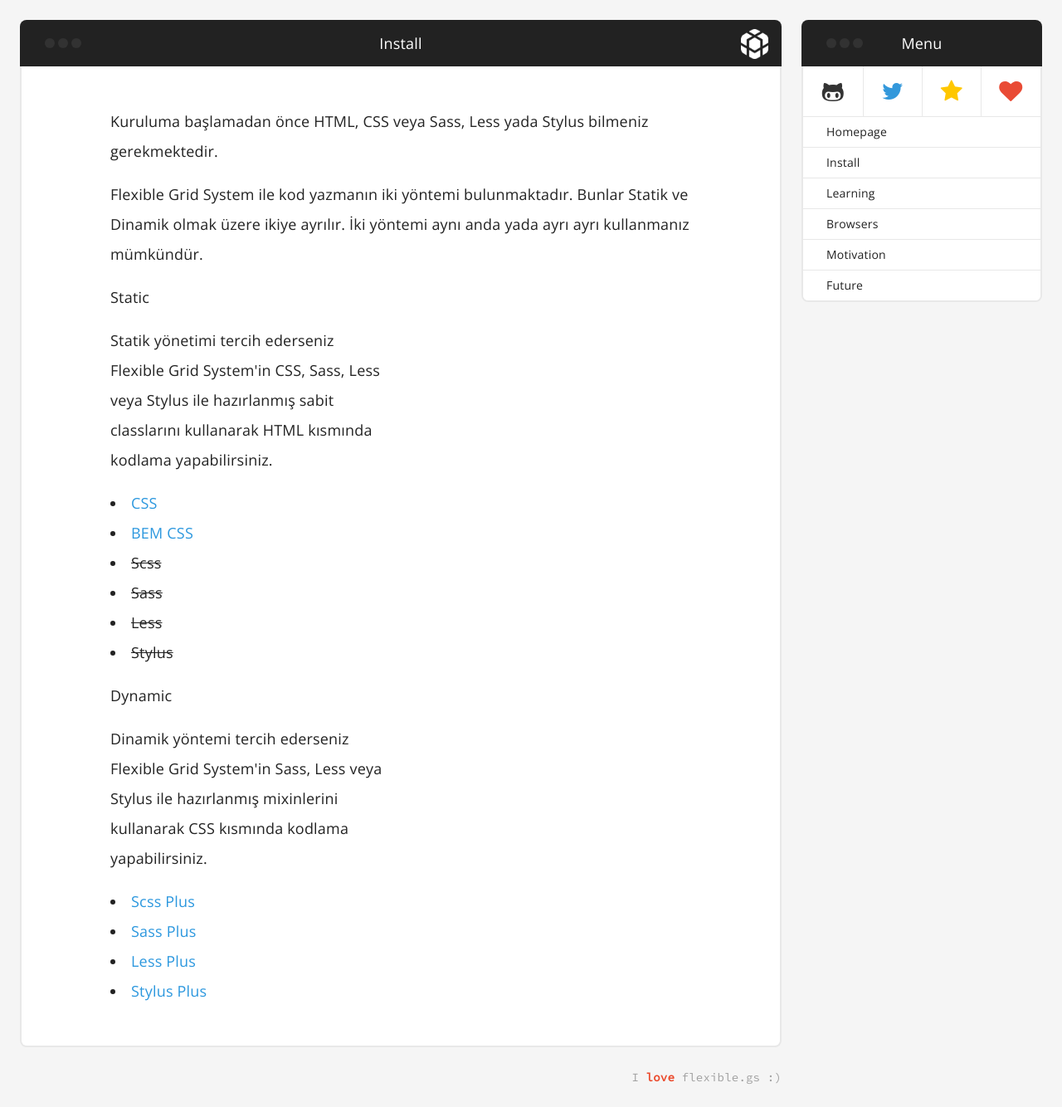
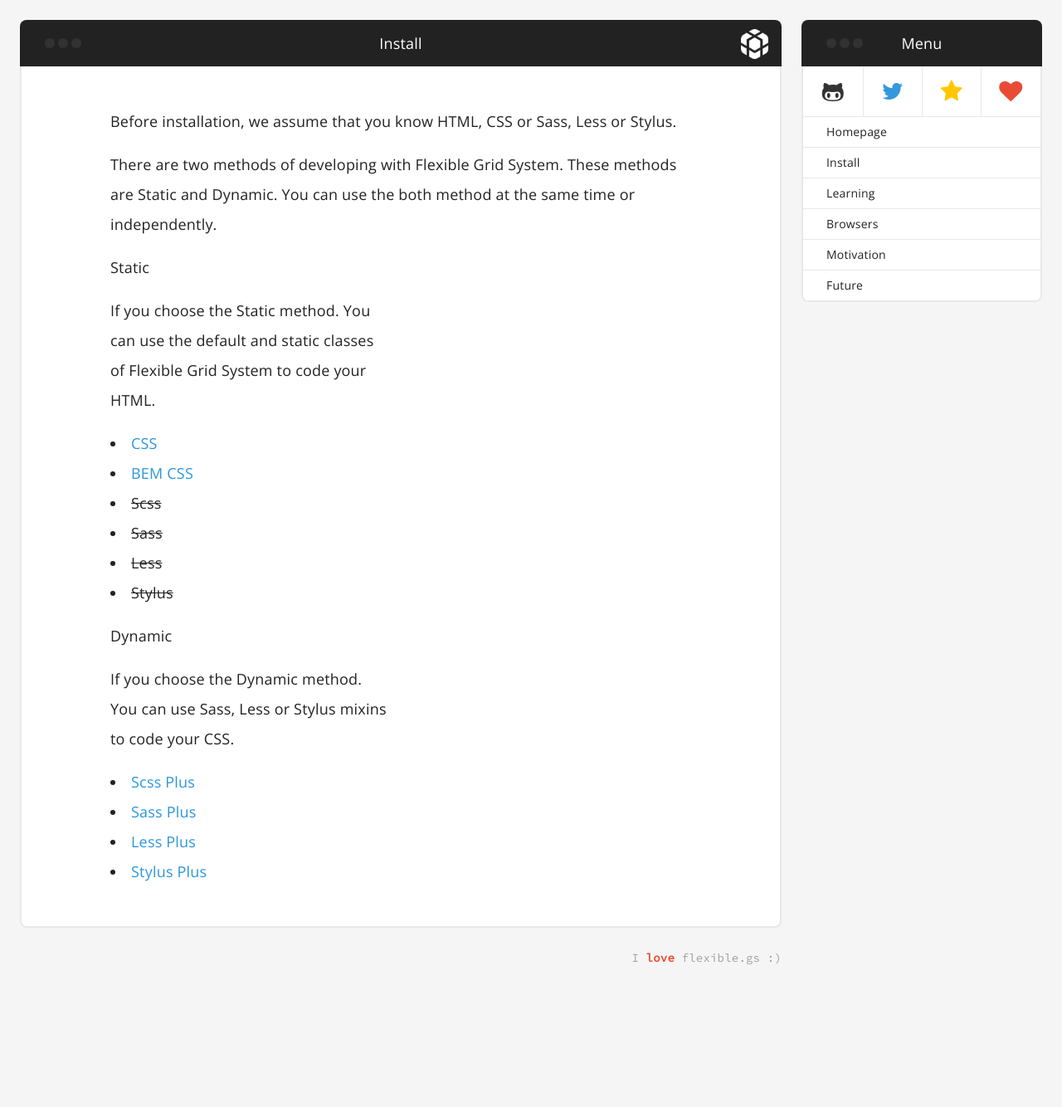
Before and after one commit to dnomak/flexiblegs-website-jekyll-compiled, a Jekyll site: the page built from install/index.md, in a window 1280 px wide and 1334 px high. Shown: the whole window at 83% size. Built offline with Jekyll 4.4.1, drawn with Linux system fonts in a browser that asks for light colours; comment, search, counter and statistics services are not loaded.

Commit message:
English translation started

```diff
--- a/index.html
+++ b/index.html
@@ -19,8 +19,8 @@
   <div class="dn-browser-body">
     <div class="dn-browser-body__item">
       <div class="dn-content">
-        <p>Flexible Grid System bir <b>Responsive CSS Framework</b>'üdür.</p>
-        <p>Bu Framework sayesinde web uygulamalarınızı hiç olmadığı kadar esnek şekilde kodlamanız mümkündür.</p>
+        <p>Flexible Grid System is a <b>Responsive CSS Framework</b>.</p>
+        <p>This framework will let you create your web applications in a flexible way that you've never experienced before.</p>
         <ul>
           <li><a href="/install/">Install</a></li>
           <li><a href="/learning/">Learning</a></li>
--- a/install/index.md
+++ b/install/index.md
@@ -21,15 +21,16 @@
   <div class="dn-browser-body">
     <div class="dn-browser-body__item">
       <div class="dn-content">
-        <p>Kuruluma başlamadan önce <b>HTML</b>, <b>CSS</b> veya <b>Sass</b>, <b>Less</b> yada <b>Stylus</b> bilmeniz gerekmektedir.</p>
+        <p>Before installation, we assume that you know <b>HTML</b>, <b>CSS</b> or <b>Sass</b>, <b>Less</b> or <b>Stylus</b>.</p>
         <p>
-          Flexible Grid System ile kod yazmanın iki yöntemi bulunmaktadır. Bunlar Statik ve Dinamik olmak üzere ikiye ayrılır. İki yöntemi aynı anda yada ayrı ayrı kullanmanız mümkündür.
+          There are two methods of developing with Flexible Grid System. These methods are Static and Dynamic. You can use the both method at the same time or independently.
         </p>
         <div class="wrap xl-2 xl-top xl-gutter-24">
           <div class="col">
             <p><b>Static</b></p>
             <p>
-              Statik yönetimi tercih ederseniz Flexible Grid System'in CSS, Sass, Less veya Stylus ile hazırlanmış sabit <b>class</b>larını kullanarak <b>HTML</b> kısmında kodlama yapabilirsiniz.
+              If you choose the Static method. You can use the default and static <b>class</b>es of Flexible Grid System to code your
+              <b>HTML</b>.
             </p>
             <ul>
               <li><a href="/install/css/">CSS</a></li>
@@ -43,7 +44,7 @@
           <div class="col">
             <p><b>Dynamic</b></p>
             <p>
-              Dinamik yöntemi tercih ederseniz Flexible Grid System'in Sass, Less veya Stylus ile hazırlanmış <b>mixin</b>lerini kullanarak <b>CSS</b> kısmında kodlama yapabilirsiniz.
+              If you choose the Dynamic method. You can use Sass, Less or Stylus <b>mixin</b>s to code your <b>CSS</b>.
             </p>
             <ul>
               <li><a href="/install/scss-plus/">Scss Plus</a></li>
```
Also changed, not shown: browsers/index.md (+3 -3 lines), future/index.md (+1 -1 lines), motivation/index.md (+1 -1 lines).
